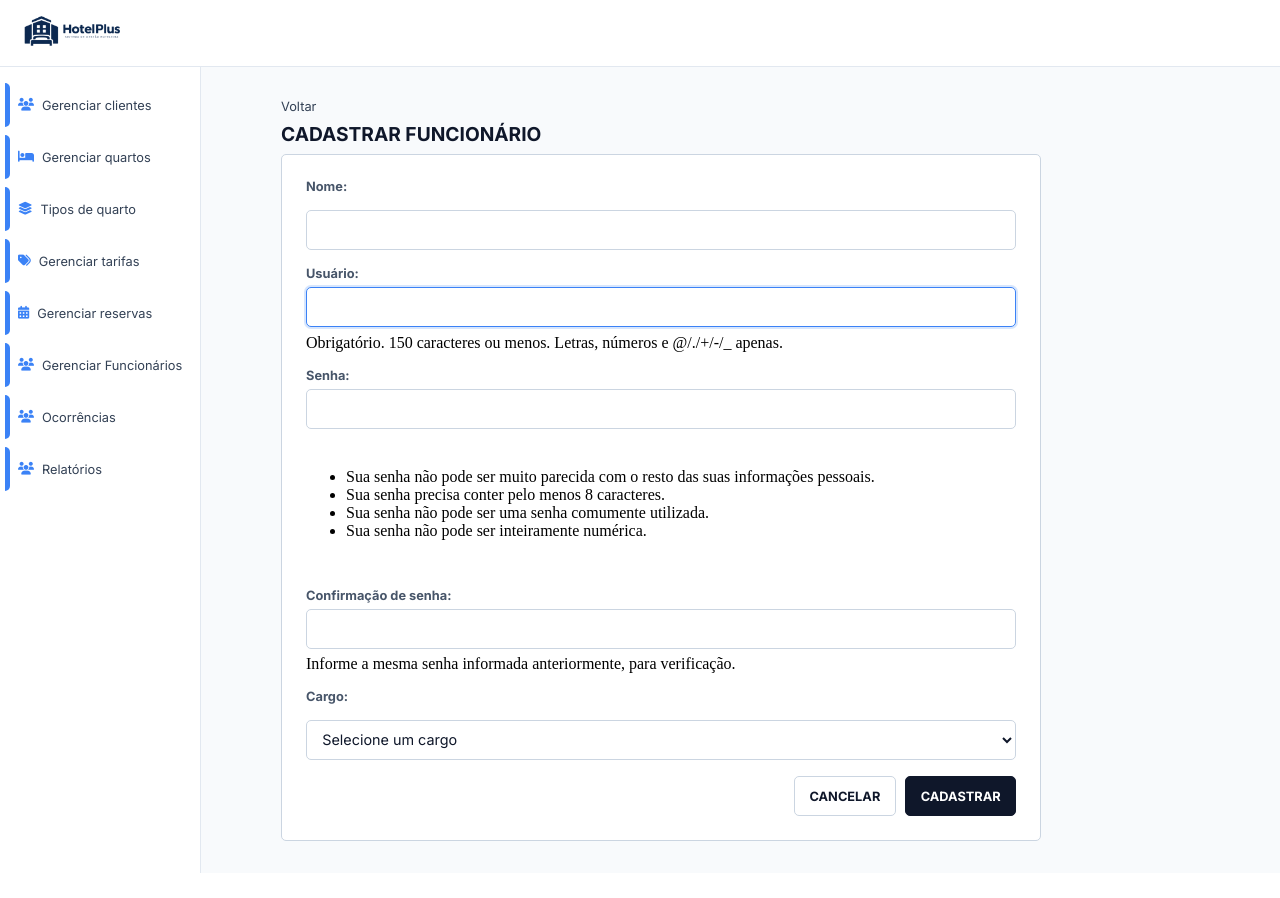
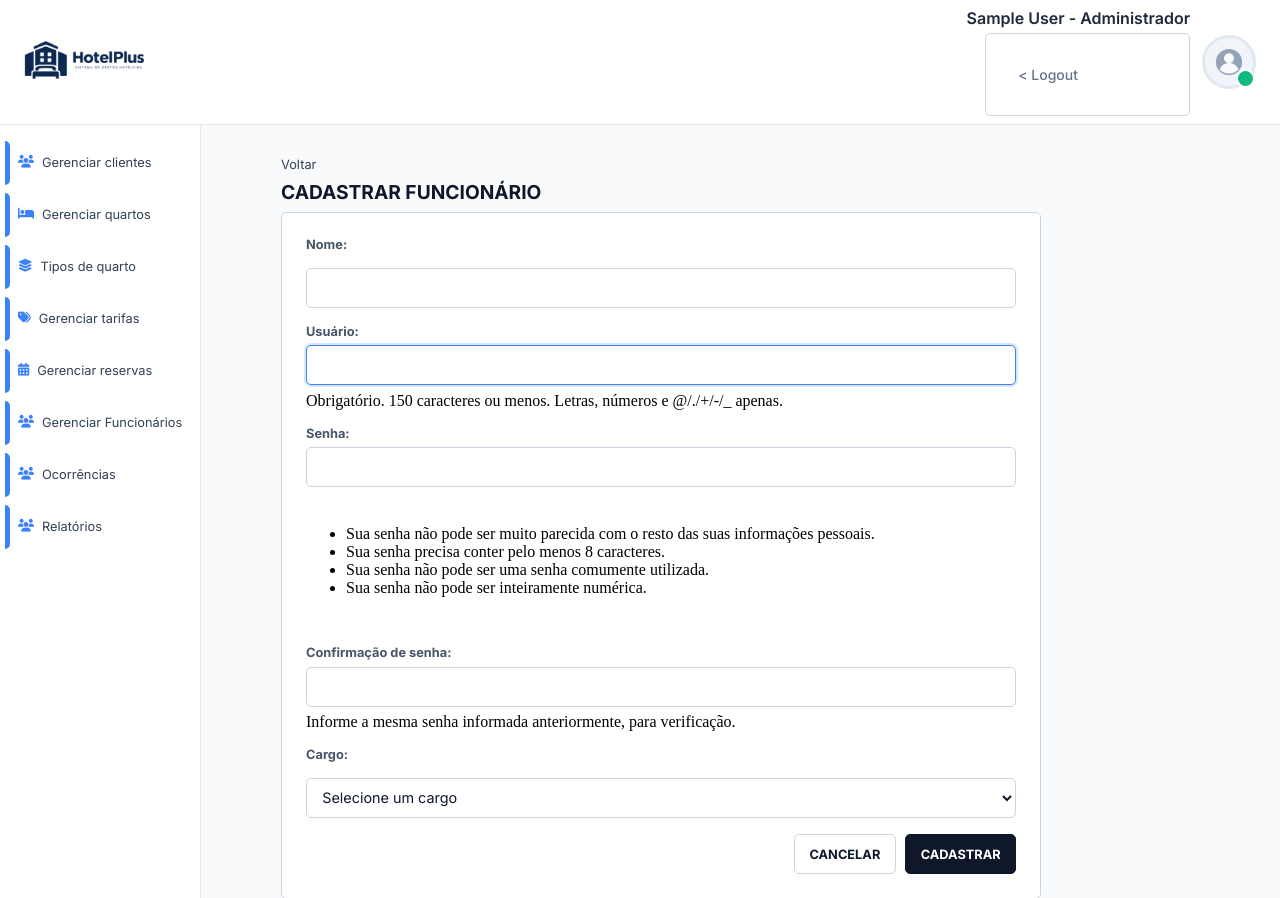
Before and after one commit to Kohlrausch16/sistema_gestao_hotel, a Django app: page /funcionario/cadastro/ in a window 1280 px wide. Shown: the top 898 px of the page. Before the commit the page ends 873 px from the top, so only its background shows below. Run offline with Django 5.2, Linux system fonts and the light colour scheme; the visitor is signed in with stand-in values (Sample User, id 1); data that the repository does not hold is empty.

Commit message:
Ajusta cabecalho de acesso dos funcionarios

```diff
--- a/hotelaria_app/static/css/_base.css
+++ b/hotelaria_app/static/css/_base.css
@@ -34,14 +34,95 @@ header{
     justify-content: space-between;
     align-items: center;
     width: 100%;
-    padding: 1rem 1.5rem;
+    padding: 0.5rem 1.5rem;
     box-sizing: border-box;
     background-color: #FFFFFF;
     border-bottom: 1px solid #E2E8F0;
+    min-height: 72px;
+    gap: 1rem;
 }
 
 .logo-header{
-    width: clamp(10px, 6rem, 100px);
+    width: 120px;
+}
+
+.header-usuario{
+    display: flex;
+    align-items: center;
+    gap: 0.75rem;
+    min-width: 0;
+    font-family: "Inter", sans-serif;
+}
+
+.header-usuario-dados{
+    display: flex;
+    flex-direction: column;
+    align-items: flex-end;
+    gap: 0.3rem;
+    min-width: 0;
+    text-align: right;
+}
+
+.header-usuario-nome{
+    color: #1e293b;
+    font-size: 1rem;
+    font-weight: 600;
+    line-height: 1.25;
+}
+
+.header-usuario-dados form{
+    margin: 0;
+}
+
+.header-logout,
+.header-login{
+    padding: 0;
+    border: 0;
+    background: transparent;
+    color: #64748b;
+    font: inherit;
+    font-size: 0.875rem;
+    font-weight: 500;
+    cursor: pointer;
+}
+
+.header-logout:hover,
+.header-login:hover{
+    color: #334155;
+}
+
+.header-logout:focus-visible,
+.header-login:focus-visible{
+    outline: 2px solid #3b82f6;
+    outline-offset: 4px;
+}
+
+.header-avatar{
+    position: relative;
+    display: grid;
+    place-items: center;
+    width: 48px;
+    height: 48px;
+    flex: none;
+    border: 3px solid #e2e8f0;
+    border-radius: 50%;
+    background: #f1f5f9;
+}
+
+.header-avatar svg{
+    width: 30px;
+    height: 30px;
+}
+
+.header-avatar-status{
+    position: absolute;
+    right: -2px;
+    bottom: -2px;
+    width: 15px;
+    height: 15px;
+    border: 2px solid #fff;
+    border-radius: 50%;
+    background: #10b981;
 }
 
 /*  --- ESTILIZAÇÃO MENU LATERAL --- */
--- a/hotelaria_app/templates/partials/_base.html
+++ b/hotelaria_app/templates/partials/_base.html
@@ -11,7 +11,7 @@
     <link href="https://fonts.googleapis.com/css2?family=Montserrat:ital,wght@0,100..900;1,100..900&display=swap" rel="stylesheet">
     <link href="https://fonts.googleapis.com/css2?family=Inter:ital,opsz,wght@0,14..32,100..900;1,14..32,100..900&family=Montserrat:ital,wght@0,100..900;1,100..900&display=swap" rel="stylesheet">
 
-    <link rel="stylesheet" href="{% static 'css/_base.css' %}?v=3" />
+    <link rel="stylesheet" href="{% static 'css/_base.css' %}?v=4" />
     <link rel="stylesheet" href={% static "css/tipografias.css" %} />
     <link rel="stylesheet" href={% static "css/_mensagem.css" %} />
     <link rel="stylesheet" href={% static "css/utils.css" %} />
--- a/hotelaria_app/templates/partials/_menu.html
+++ b/hotelaria_app/templates/partials/_menu.html
@@ -1,7 +1,31 @@
-{% load static%}
+{% load static %}
 
 <header>
-    <a href="{% url 'index' %}">
-        <img src={% static "assets/img/logo-light-mode.png" %} class="logo-header" alt="Logo sistema"/>
+    <a href="{% url 'index' %}" aria-label="Página inicial">
+        <img src="{% static 'assets/img/logo-light-mode.png' %}" class="logo-header" alt="Logo sistema">
     </a>
+
+    {% if user.is_authenticated %}
+        <div class="header-usuario">
+            <div class="header-usuario-dados">
+                <span class="header-usuario-nome">
+                    {% if user.funcionario %}{{ user.funcionario.nome }} - {{ user.funcionario.get_cargo_display }}{% elif user.is_superuser %}{{ user.get_full_name|default:user.username }} - Administrador{% else %}{{ user.get_full_name|default:user.username }}{% endif %}
+                </span>
+                <form method="post" action="{% url 'logout' %}">
+                    {% csrf_token %}
+                    <button class="header-logout" type="submit">&lt; Logout</button>
+                </form>
+            </div>
+            <span class="header-avatar" aria-hidden="true">
+                <svg viewBox="0 0 48 48" focusable="false" aria-hidden="true">
+                    <circle cx="24" cy="24" r="21" fill="#94a3b8" />
+                    <circle cx="24" cy="18" r="8" fill="#f8fafc" />
+                    <path d="M9 36c2.5-7 8-10.5 15-10.5S36.5 29 39 36a20.8 20.8 0 0 1-30 0Z" fill="#f8fafc" />
+                </svg>
+                <span class="header-avatar-status"></span>
+            </span>
+        </div>
+    {% else %}
+        <a class="header-login" href="{% url 'login' %}">Login</a>
+    {% endif %}
 </header>
--- a/hotelaria_app/urls.py
+++ b/hotelaria_app/urls.py
@@ -46,4 +46,7 @@ urlpatterns = [
     path('tipo_quarto/<int:tipo_id>/editar/', views.editar_tipo_quarto, name='editar_tipo_quarto'),
     path('tipo_quarto/<int:tipo_id>/excluir/', views.excluir_tipo_quarto, name='excluir_tipo_quarto'),
     path('relatorio/', views.gerar_relatorio, name='gerar_relatorio'),
+
+    path('login/', views.login_view, name='login'),
+    path('logout/', views.logout_view, name='logout'),
 ]
--- a/hotelaria_app/views.py
+++ b/hotelaria_app/views.py
@@ -4,6 +4,7 @@ from django.shortcuts import get_object_or_404, render
 from django.urls import reverse
 from django.utils.http import url_has_allowed_host_and_scheme
 from django.contrib import messages
+from django.contrib.auth import authenticate, login, logout
 from django.shortcuts import redirect
 from django.http import JsonResponse
 from django.utils import timezone
@@ -762,3 +763,24 @@ def checkincheckout(request):
     }
 
     return render(request, "checkin_checkout.html", dados)
+
+def login_view(request):
+    if request.method == 'POST':
+        form = CadastroForm(request.POST)
+        if form.is_valid():
+            username = form.cleaned_data['username']
+            password = form.cleaned_data['password1']
+            user = authenticate(request, username=username, password=password)
+            if user is not None:
+                login(request, user)
+                return redirect('index')
+            else:
+                messages.error(request, "Credenciais inválidas.")
+    else:
+        form = CadastroForm()
+    return render(request, 'login.html', {'form': form})
+
+def logout_view(request):
+    logout(request)
+    messages.success(request, "Logout realizado com sucesso.")
+    return redirect('login')
```
Also changed, not shown: other parts of hotelaria_app/static/css/_base.css (+42 -0 lines).
